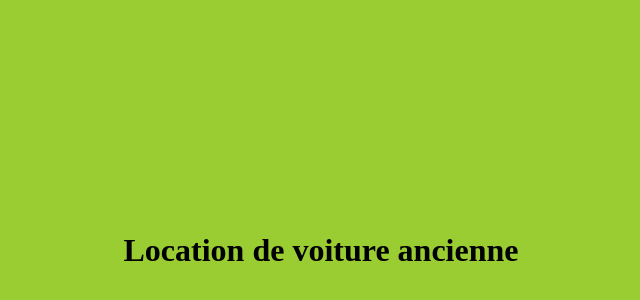
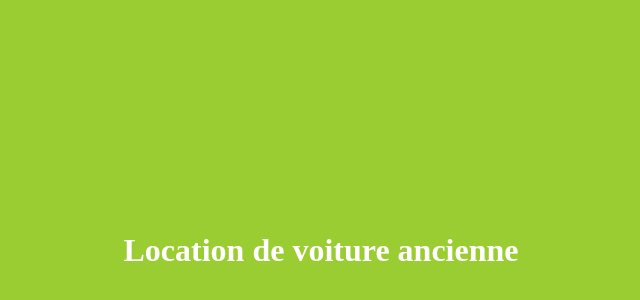
Before and after one commit to Lion994/Landingpage, a plain HTML site: page index.html in a window 1280 px wide. Shown: the part 42-342 px from the top of the page, without its empty margins (319-959 px from the left). Drawn offline with Linux system fonts and the light colour scheme.

Commit message:
modif couleur gd titre

```diff
--- a/index.html
+++ b/index.html
@@ -7,6 +7,6 @@
     <title>Document</title>
 </head>
 <body style="background-color: yellowgreen">
-    <h1 style ="padding-top:20%; padding-bottom:20%; text-align:center;" >Location de voiture ancienne</h1>
+    <h1 style ="padding-top:20%; padding-bottom:20%; text-align:center; color:#ffffff" >Location de voiture ancienne</h1>
 </body>
 </html>
```
